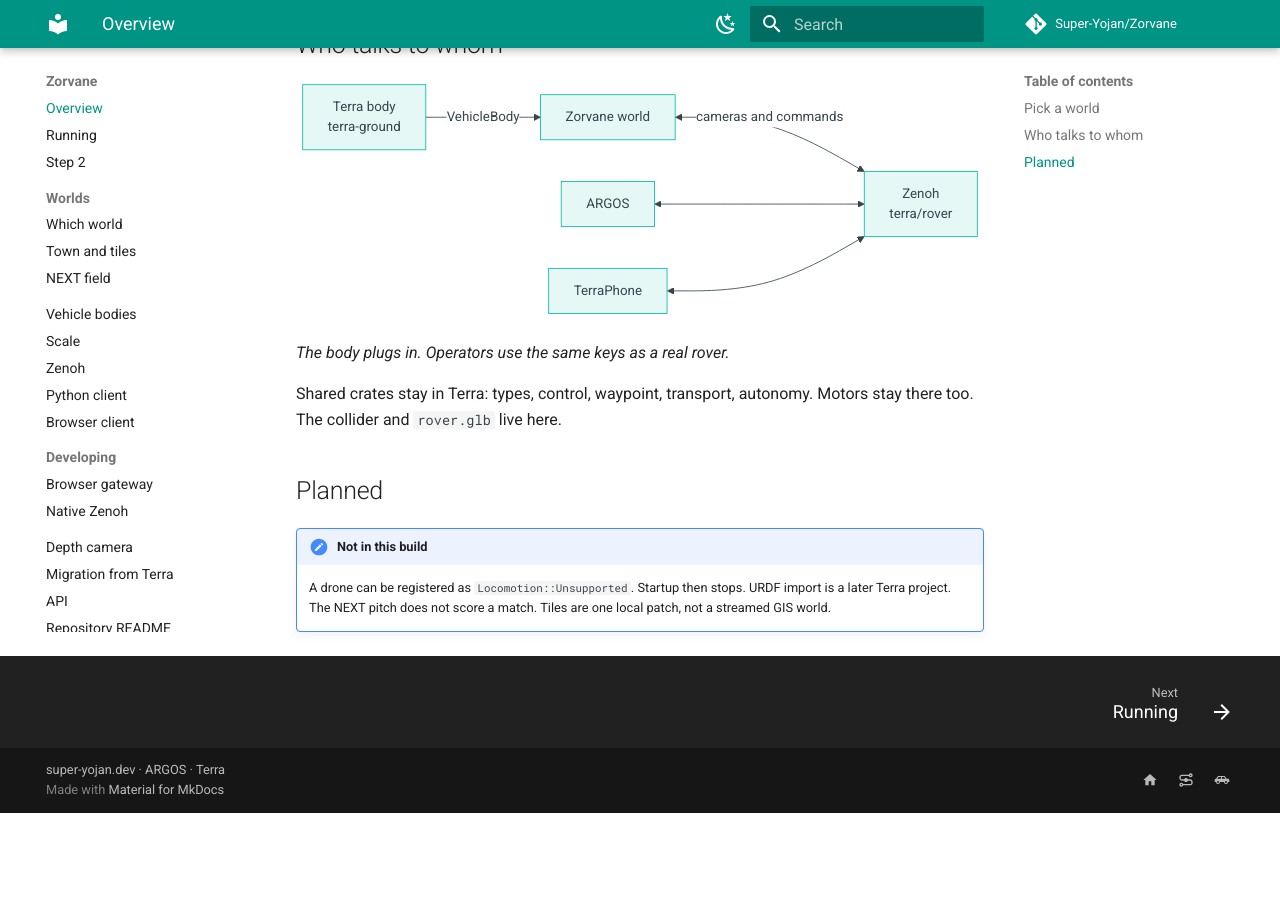
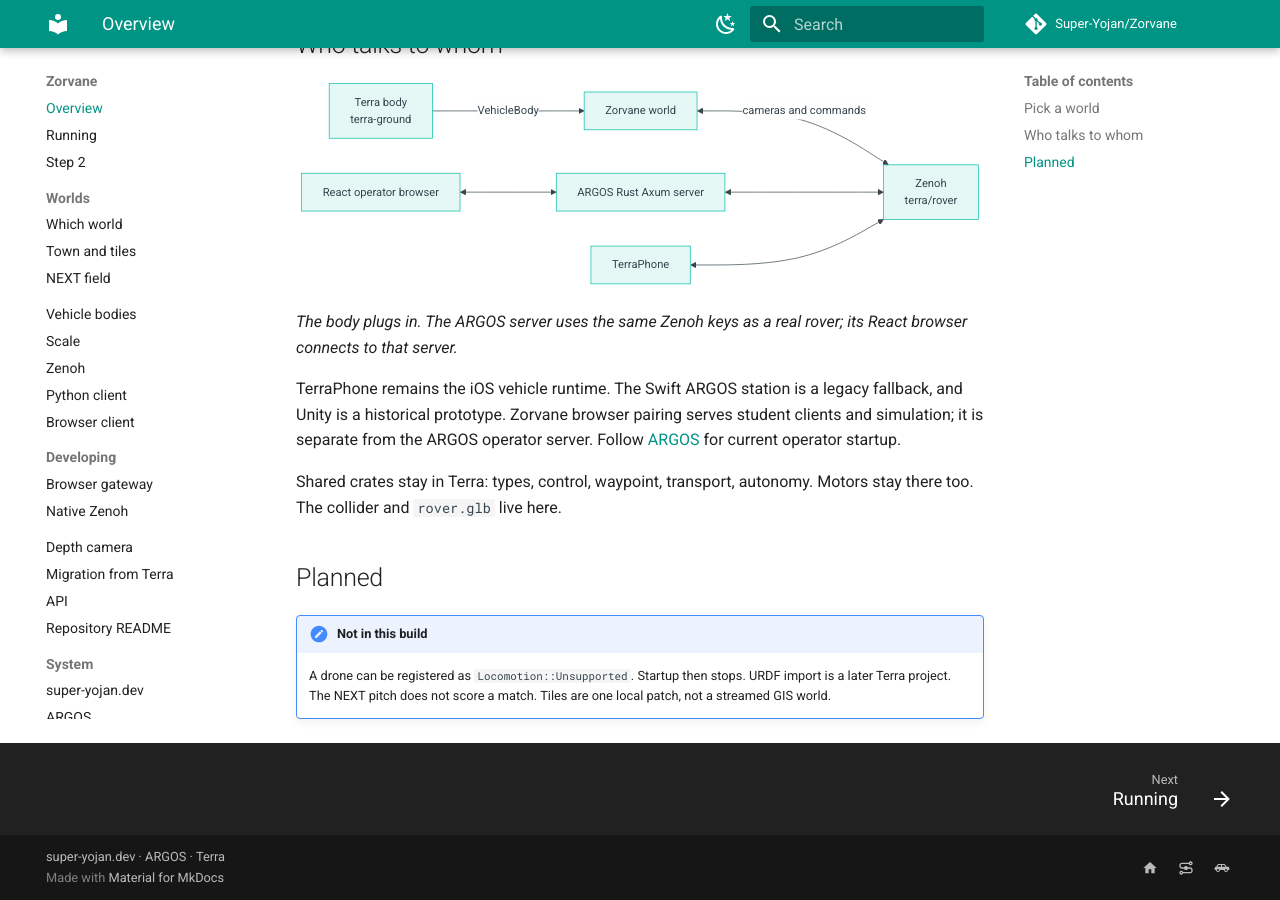
Before and after one commit to Super-Yojan/Zorvane, an MkDocs documentation site: the page built from docs/index.md, in a window 1280 px wide and 900 px high, scrolled down 2056 px. Built offline with MkDocs 1.6.1 and Material for MkDocs 9.7.7, drawn with Linux system fonts in a browser that asks for light colours; comment, search, counter and statistics services are not loaded; before the commit the page ends 2869 px from its top, so only the background shows below that.

Commit message:
docs: clarify current operator stack and historical extraction notes

````diff
--- a/docs/index.md
+++ b/docs/index.md
@@ -37,16 +37,20 @@ flowchart LR
   Body["Terra body<br/>terra-ground"]
   World["Zorvane world"]
   Bus["Zenoh<br/>terra/rover"]
-  ARGOS["ARGOS"]
+  ARGOS["ARGOS Rust Axum server"]
+  Web["React operator browser"]
   Phone["TerraPhone"]
 
   Body -->|"VehicleBody"| World
   World <-->|"cameras and commands"| Bus
+  Web <--> ARGOS
   ARGOS <--> Bus
   Phone <--> Bus
 ```
 
-*The body plugs in. Operators use the same keys as a real rover.*
+*The body plugs in. The ARGOS server uses the same Zenoh keys as a real rover; its React browser connects to that server.*
+
+TerraPhone remains the iOS vehicle runtime. The Swift ARGOS station is a legacy fallback, and Unity is a historical prototype. Zorvane browser pairing serves student clients and simulation; it is separate from the ARGOS operator server. Follow [ARGOS](https://github.com/Super-Yojan/ARGOS) for current operator startup.
 
 Shared crates stay in Terra: types, control, waypoint, transport, autonomy. Motors stay there too. The collider and `rover.glb` live here.
 
````
Also changed, not shown: MIGRATION.md (+4 -2 lines), README.md (+9 -1 lines), docs/running.md (+1 -1 lines).
